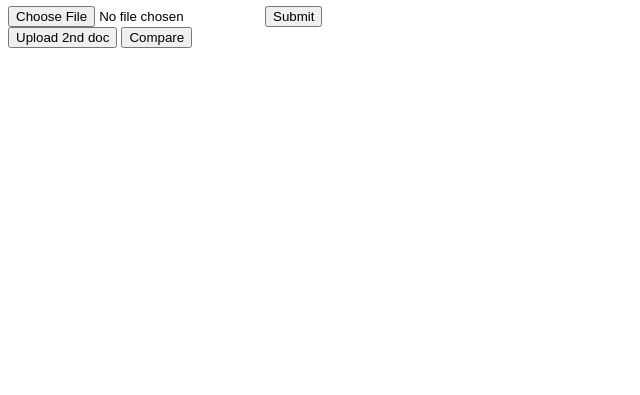
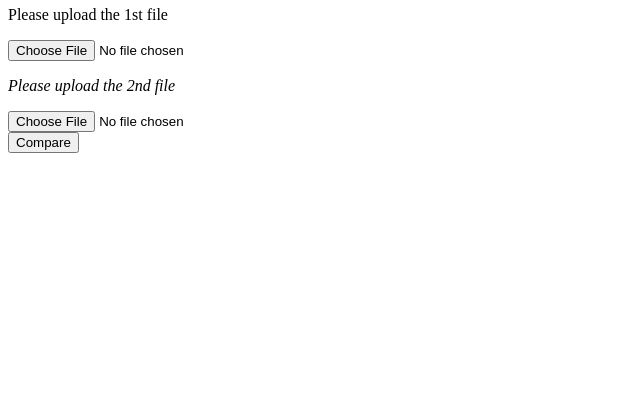
Before and after one commit to AdrianM-byte/Compare, a Flask app: page / in a window 1280 px wide. Shown: the part 405-800 px from the top of the page, without its empty margins (0-640 px from the left). Run offline with Flask 3, Linux system fonts and the light colour scheme.

Commit message:
3rd upload file

```diff
--- a/templates/home.html
+++ b/templates/home.html
@@ -21,12 +21,23 @@
       <center><img id = "banner" src="https://www.themarysue.com/wp-content/uploads/2022/08/house-of-the-dragon-dragon.jpg?fit=1200%2C740"></center>
 
     </h1>
+    <div class ="file-upload">
+      <p> Please upload the 1st file</p>
+      <form action="/action_page.php">
+      <input type="file" id="myFile" name="filename">
+      <i nput type="submit">
+      </form>
+      <span class="file-upload__label"No files selected</span>
+    </div>
 
-    <form action="/action_page.php">
+    <div class ="file-upload">
+      <p> Please upload the 2nd file</p>
+      <form action="/action_page.php">
       <input type="file" id="myFile" name="filename">
-      <input type="submit">
-    </form>
-    <button> Upload 2nd doc</button>
+      <i nput type="submit">
+      </form>
+      <span class="file-upload__label"No files selected</span>
+    </div>
     <button> Compare </button>
   </body>
 
```
